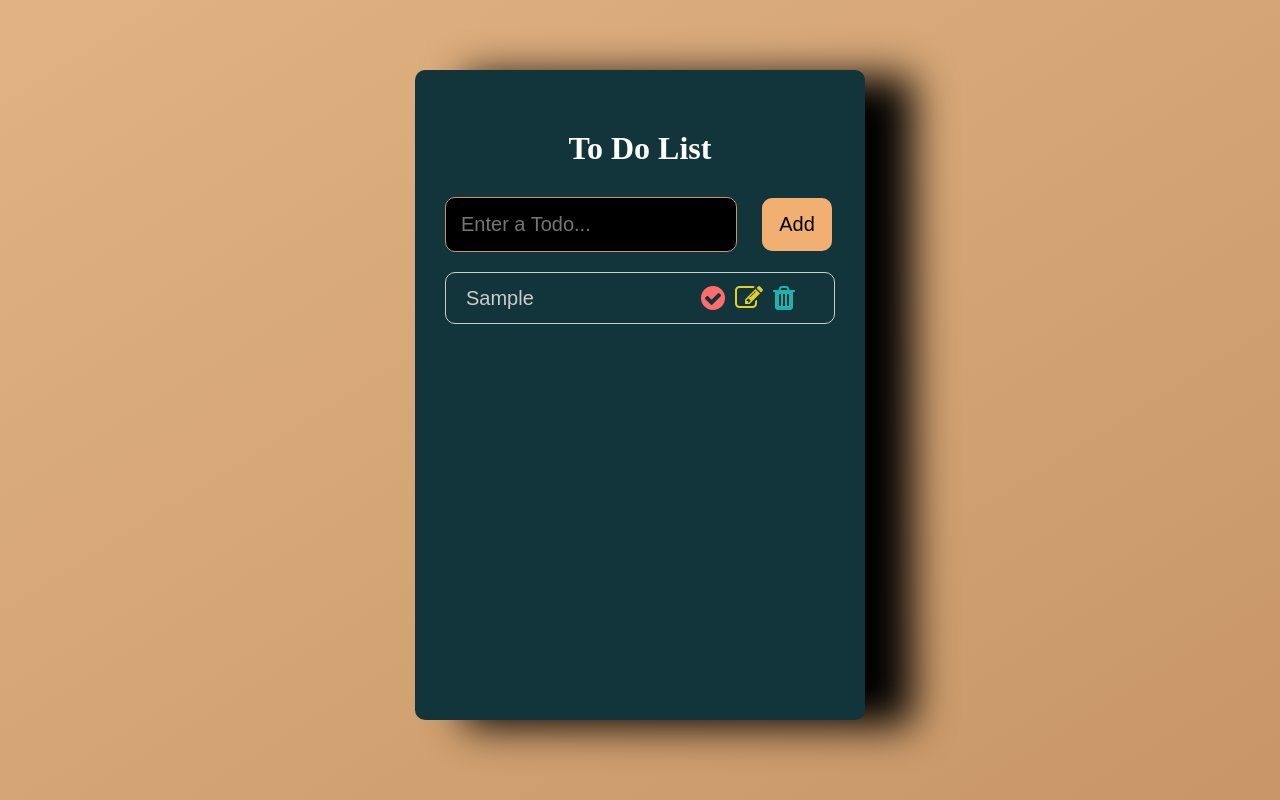
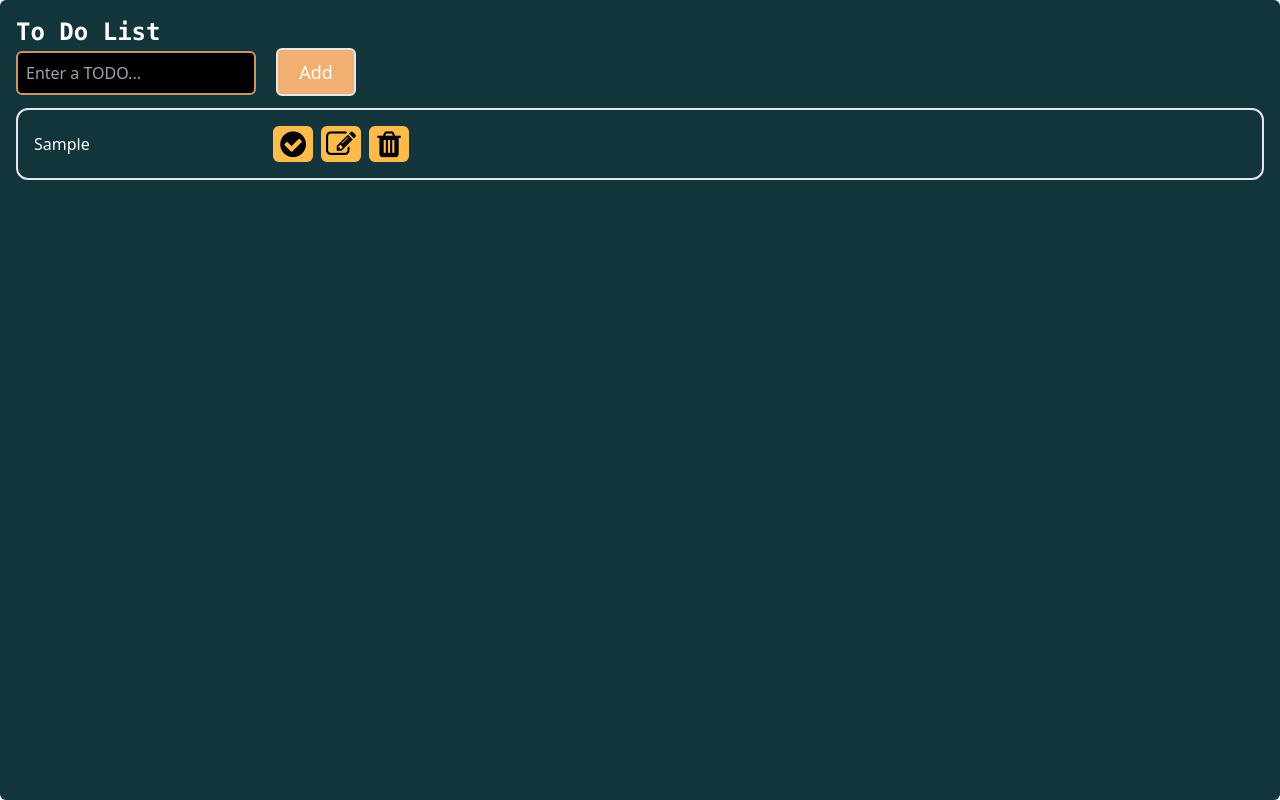
Before and after one commit to elaicajdc/React-Tailwind-TODO, a React (Create React App) app in the folder my-app/: page / in a window 1280 px wide. Both pictures are taken after typing "Sample" into the empty fields and a click on the button "Add". Built offline with nearby package versions, Linux system fonts and the light colour scheme.

Commit message:
Done with converting to tailwind

```diff
--- a/my-app/src/App.css
+++ /dev/null
@@ -1,108 +0,0 @@
-*{
-  margin: 0;
-  padding: 0;
-}
-
-.container {
-  background: linear-gradient(to right bottom, #e1b382, #c89666);
-  width: 100%;
-  min-height: 100vh;
-  display: flex;
-  justify-content: center;
-  align-items: center;
-}
-
-.app-wrapper {
-  background-color: #12343b;
-  min-width: 450px;
-  min-height: 650px;
-  padding: 30px;
-  box-sizing: border-box;
-  border-radius: 10px;
-  box-shadow: 3pc 6px 40px #000;
-  margin-bottom: 10px;
-}
-
-.header h1{
-  color: #fff;
-  text-align: center;
-  margin: 30px 0;
-}
-
-.task-input {
-  outline: none;
-  width: 260px;
-  padding: 15px;
-  margin-right: 25px;
-  font-size: 20px;
-  color: #ccc;
-  background-color: #000000;
-  border: 1px solid #c89666;
-  border-radius: 10px;
-}
-
-.button-add {
-  width: 70px;
-  padding: 15px 15px;
-  font-size: 20px;
-  border-radius: 10px;
-  border: 0;
-  background-color: #f1af71;
-  cursor: pointer;
-}
-
-.list-item {
-  display: flex;
-  margin: 20px 0;
-  border: 1px solid #ccc;
-  border-radius: 10px;
-  padding: 10px;
-  max-height: 30px;
-}
-
-.button-complete,
-.button-delete,
-.button-edit {
-  border: none;
-  outline: none;
-  cursor: pointer;
-  background-color: transparent;
-  font-size: 28px;
-  border-radius: 50%;
-}
-
-.button-complete {
-  color: #ff6c6c;
-  margin-right: 10px;
-}
-
-.button-edit {
-  color: #e2d029;
-  margin-right: 10px
-}
-
-.button-delete {
-  color: lightseagreen;
-}
-
-.complete {
-  text-decoration-style: solid;
-  text-decoration-line: line-through;
-  text-decoration-color: #ff6c6c;
-  opacity: 0.6;
-}
-
-.list {
-  width: 220px;
-  background-color: #12343b;
-  border: none;
-  color: #ccc;
-  font-size: 20px;
-  padding-left: 10px;
-  margin-right: 15px;
-}
-
-input:focus,
-button:focus {
-  outline: none;
-}
--- a/my-app/src/App.js
+++ b/my-app/src/App.js
@@ -2,7 +2,6 @@ import React, { useState, useEffect } from 'react';
 import Header from './components/Header';
 import Form from './components/Form';
 import TodosList from './components/TodosList';
-import './App.css';
 
 const App = () => {
   const initialState = JSON.parse(localStorage.getItem("todos")) || [];
@@ -14,8 +13,8 @@ const App = () => {
     localStorage.setItem("todos", JSON.stringify(todos));
   }, [todos]);
   return (
-  <div className="container">
-    <div className="app-wrapper">
+  <div className="w-full min-h-screen flex justify-center content-center">
+    <div className="bg-[#12343b] min-w-full min-h-full p-4 box-border rounded-md">
       <div>
         <Header />
       </div>
--- a/my-app/src/components/Form.js
+++ b/my-app/src/components/Form.js
@@ -1,5 +1,6 @@
-import React, {useEffect} from 'react'
+import React, {useEffect} from 'react';
 import {v4 as uuidv4} from "uuid";
+import '../input.css';
 
 const Form = ({input, setInput, todos, setTodos, editTodo, setEditTodo}) => {
     useEffect(() => {
@@ -36,12 +37,12 @@ const Form = ({input, setInput, todos, setTodos, editTodo, setEditTodo}) => {
         <form onSubmit={onFormSubmit}>
             <input
             type="text"
-            placeholder="Enter a Todo..."
-            className="task-input"
+            placeholder="Enter a TODO..."
+            className="w-60 p-2 mr-5 text-base color-[#ccc] bg-[#000000] rounded-md border-2  border-[#c89666] text-white"
             value={input}
             required
             onChange={onInputChange}/>
-            <button className="button-add" type="submit">
+            <button className="w-20 px-5 py-2 text-lg text-white bg-[#f1af71] rounded-md border-2 cursor-pointer" type="submit">
                 {editTodo ? "OK" : "Add"}
             </button>
         </form>
--- a/my-app/src/components/Header.js
+++ b/my-app/src/components/Header.js
@@ -1,8 +1,9 @@
 import React from 'react'
+import '../input.css'
 
 const Header = () => {
     return (
-        <div className="header">
+        <div className="font-mono text-2xl font-bold text-left text-white">
             <h1>To Do List</h1>
         </div>
     );
--- a/my-app/src/components/TodosList.js
+++ b/my-app/src/components/TodosList.js
@@ -1,4 +1,5 @@
 import React from 'react'
+import '../input.css'
 
 const TodosList = ({todos, setTodos, setEditTodo}) => {
     const handleComplete = (todo) => {
@@ -22,23 +23,23 @@ const TodosList = ({todos, setTodos, setEditTodo}) => {
     return (
         <div>
             {todos.map((todo) => (
-                <li className="list-item" key={todo.id}>
+                <li className="flex mt-3 p-2 max-h-15 border-2 rounded-xl" key={todo.id}>
                     <input
                     type="text"
                     value={todo.title}
-                    className={`list ${todo.completed ? "complete" : ""}`}
+                    className={`w-30 mr-2 pl-2 bg-[#12343b] text-white text-base border-0 ${todo.completed ? "complete" : ""}`}
                     onChange={(event) => event.preventDefault()}
                     />
                     <div>
-                        <button className="button-complete task-button"
+                        <button className="border-0 outline-0 cursor-pointer bg-[#FDBB4B] text-3xl w-10 rounded-md m-0"
                         onClick={() => handleComplete(todo)}>
                             <i className="fa fa-check-circle"></i>
                         </button>
-                        <button className="button-edit task-button"
+                        <button className="border-0 outline-0 cursor-pointer bg-[#FDBB4B] text-3xl w-10 rounded-md m-2"
                         onClick={() => handleEdit(todo)}>
                             <i className="fa fa-edit"></i>
                         </button>
-                        <button className="button-delete task-button"
+                        <button className="border-0 outline-0 cursor-pointer bg-[#FDBB4B] text-3xl w-10 rounded-md m-0"
                         onClick={() => handleDelete(todo)}>
                             <i className="fa fa-trash"></i>
                         </button>
```
